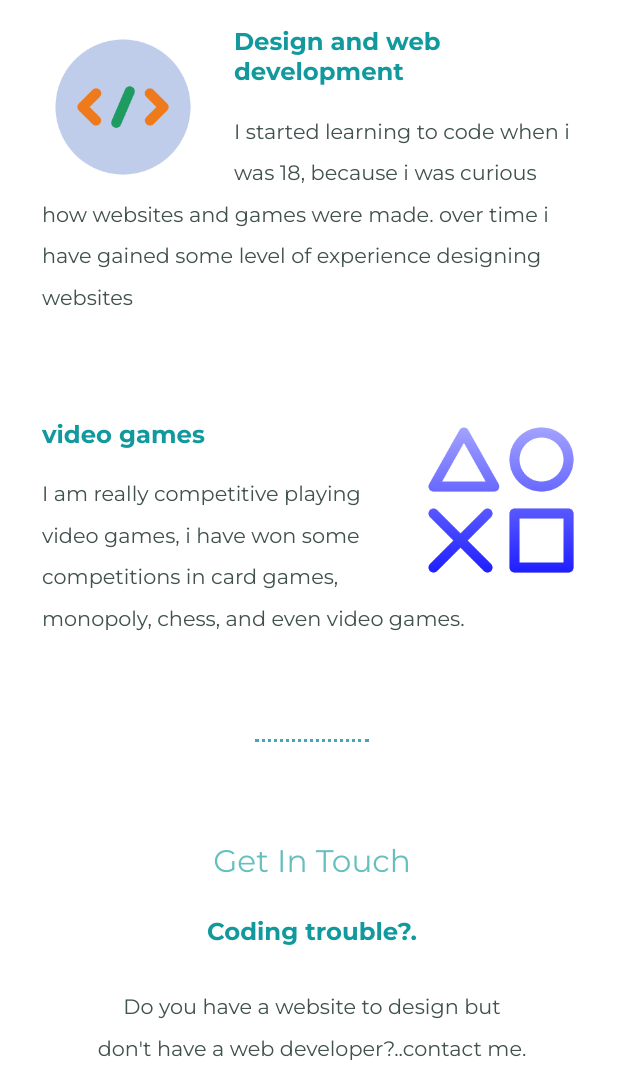
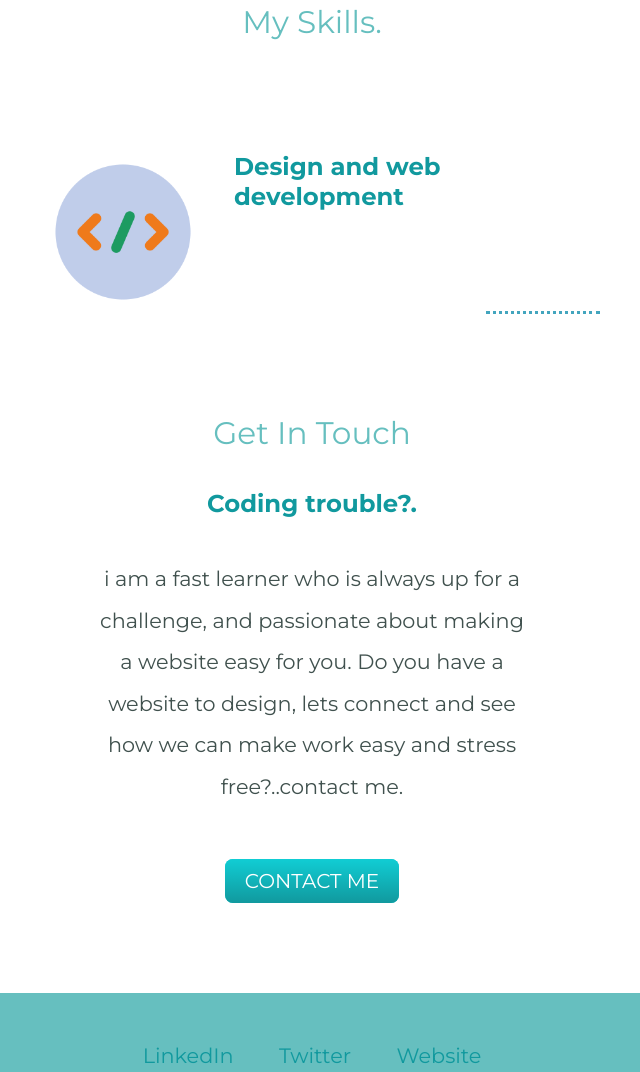
Before and after one commit to AgEvans19/Personalcv, a plain HTML site: page index.html in a window 1280 px wide. Shown: the part 1669-2741 px from the top of the page, without its empty margins (328-968 px from the left). Drawn offline with Linux system fonts and the light colour scheme; a web font is replaced by a local one.

Commit message:
Update index.html
edited code

```diff
--- a/index.html
+++ b/index.html
@@ -13,7 +13,7 @@
     	<div class="top-container">
     			<img class="top-cloud" src="cloud.png" alt="cloud-img">
     			<h1>I'm Evans.</h1>
-		    	<h2>a <span class="pro">pro</span>grammer</h2>
+		    	<h2>a <span class="pro">full-stack</span>web developer</h2>
 		    	<img class="bottom-cloud" src="cloud.png" alt="cloud-img">
 		    	<img src="mountain.png" alt="Mountain-img">
     	</div>
@@ -21,7 +21,7 @@
   <div class="profile">
     <img class="Evanspic" src="Evanspic.png" height="300px" alt="Evanspic-img">
     <h2>Hello.</h2>
-    <p class="intro">I am an andriod and Web Developer. I'm the founder and CEO of Evans web D</p>
+    <p class="intro">I am a full-stack Web Developer, i currently reside in Nigeria and i'm quite profiicient in html and css. i'm also good at technical writing. i speak fluently in English.</p>
   </div>
   <hr>
   <div class="skills">
@@ -29,19 +29,14 @@
     <div class="skill-row">
       <img class="coding" src="code.png" alt="code-img">
       <h3>Design and web development</h3>
-      <p class="coding-description"> I started learning to code when i was 18, because i was curious how websites and games were made. over time i have gained some level of experience designing websites</p>
-    </div>
-    <div class="skill-row">
-      <img class="Games" src="game.png" alt="game-img">
-      <h3>video games</h3>
-      <p class="game-description">I am really competitive playing video games, i have won some competitions in card games, monopoly, chess, and even video games.</p>
+      <p class="coding-description"></p>
     </div>
   </div>
   <hr>
   <div class="contact-me">
     <h2>Get In Touch</h2>
     <h3>Coding trouble?.</h3>
-    <p class="Contact-message"> Do you have a website to design but don't have a web developer?..contact me.</p>
+    <p class="Contact-message">i am a fast learner who is always up for a challenge, and passionate about making a website easy for you. Do you have a website to design, lets connect and see how we can make work easy and stress free?..contact me.</p>
     <a class="btn" href="mailto:evansaghogho@email.com">CONTACT ME</a>
   </div>
 </div>
```
